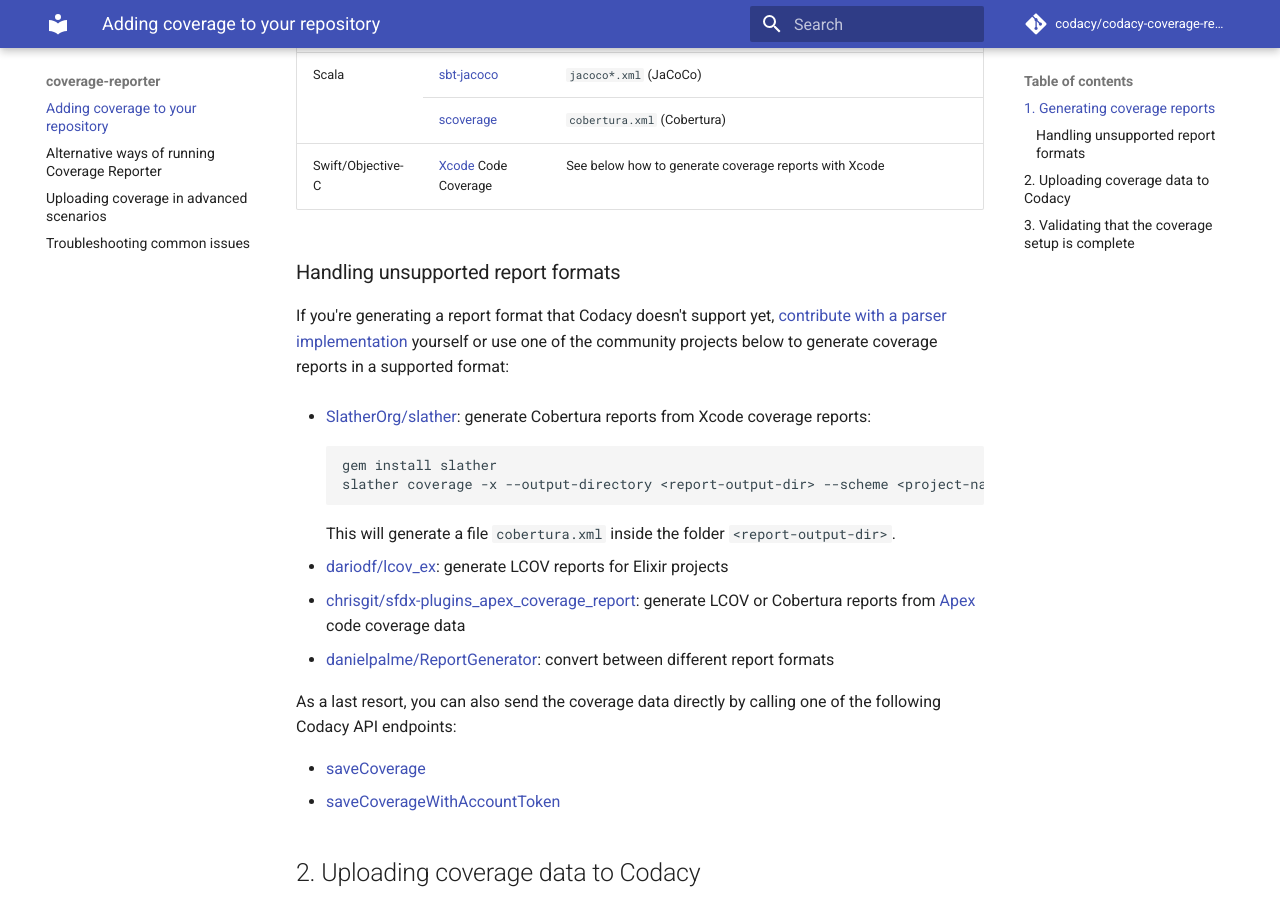
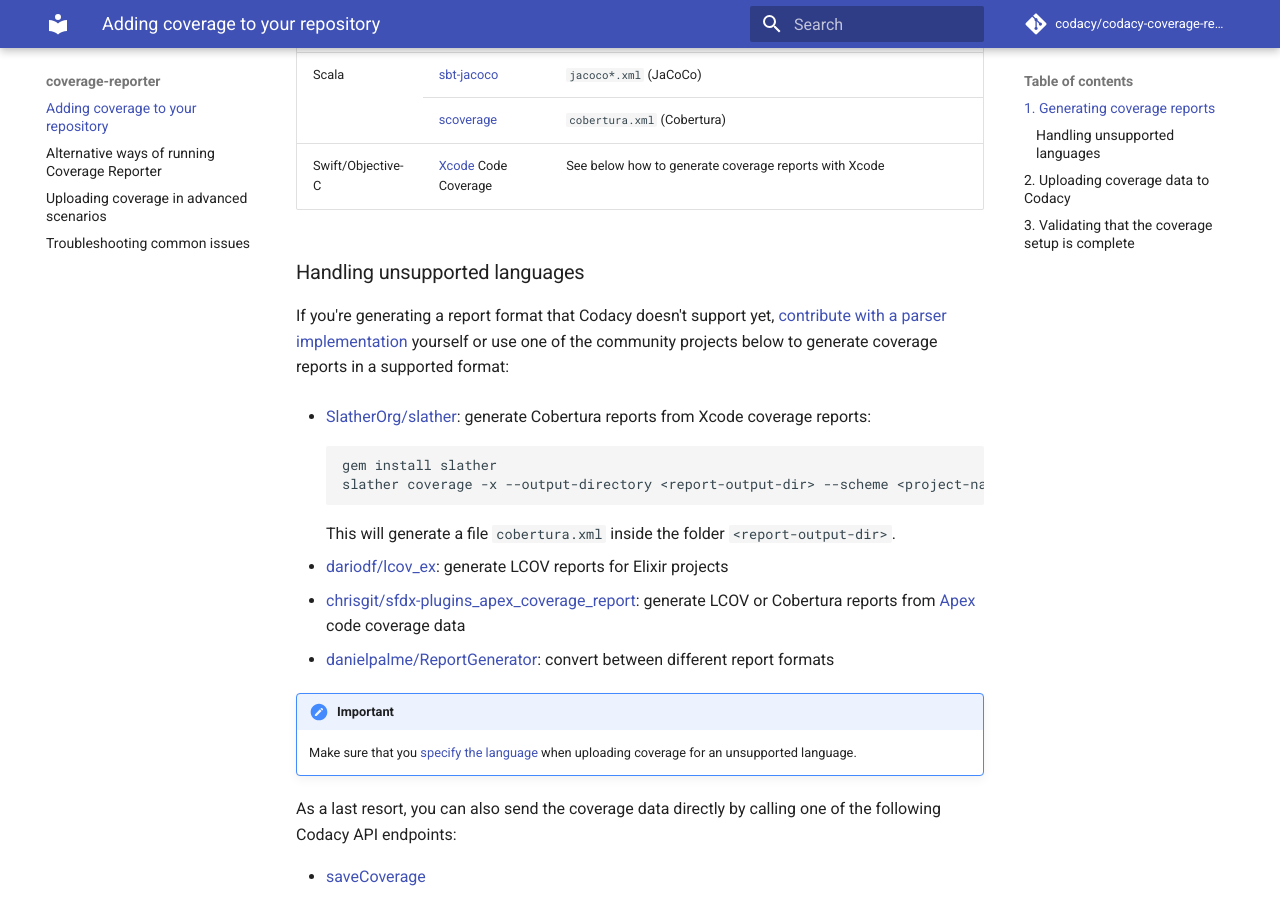
Before and after one commit to codacy/codacy-coverage-reporter, an MkDocs documentation site: the page built from docs/index.md, in a window 1280 px wide and 900 px high, scrolled down 1912 px. Built offline with MkDocs 1.6.1 and Material for MkDocs 9.7.7, drawn with Linux system fonts in a browser that asks for light colours; comment, search, counter and statistics services are not loaded.

Commit message:
docs: Link info regarding unsupported languages

```diff
--- a/docs/index.md
+++ b/docs/index.md
@@ -116,7 +116,7 @@
 </tbody>
 </table>
 
-### Handling unsupported report formats
+### Handling unsupported languages
 
 If you're generating a report format that Codacy doesn't support yet, [contribute with a parser implementation](https://github.com/codacy/codacy-coverage-reporter/tree/master/coverage-parser/src/main/scala/com/codacy/parsers/implementation) yourself or use one of the community projects below to generate coverage reports in a supported format:
 
@@ -132,6 +132,9 @@
 -   [dariodf/lcov_ex](https://github.com/dariodf/lcov_ex): generate LCOV reports for Elixir projects
 -   [chrisgit/sfdx-plugins_apex_coverage_report](https://github.com/chrisgit/sfdx-plugins_apex_coverage_report): generate LCOV or Cobertura reports from [Apex](https://help.salesforce.com/articleView?id=sf.code_apex_dev_guide_tools.htm&type=5) code coverage data
 -   [danielpalme/ReportGenerator](https://github.com/danielpalme/ReportGenerator): convert between different report formats
+
+!!! important
+    Make sure that you [specify the language](uploading-coverage-in-advanced-scenarios.md#unsupported-languages) when uploading coverage for an unsupported language.
 
 As a last resort, you can also send the coverage data directly by calling one of the following Codacy API endpoints:
 
```
Also changed, not shown: docs/uploading-coverage-in-advanced-scenarios.md (+1 -1 lines).
